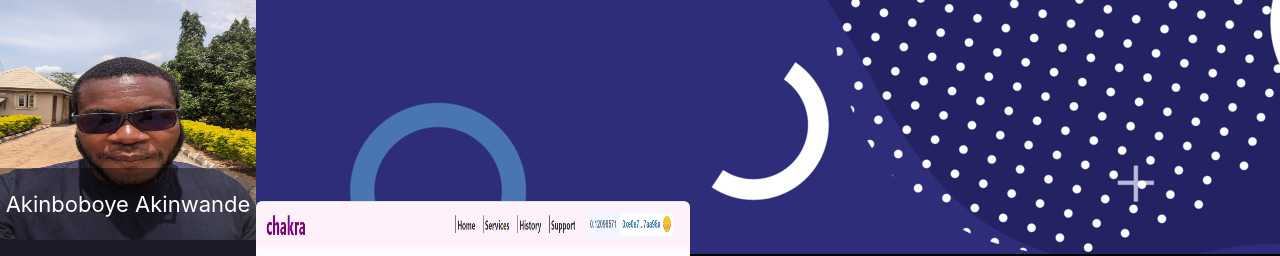
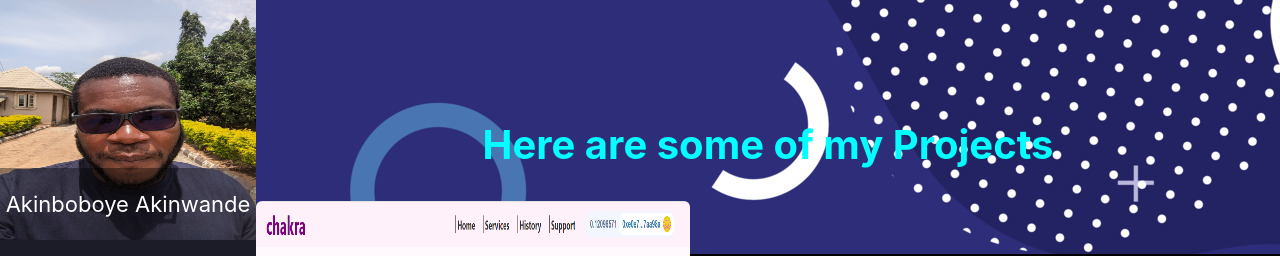
Before and after one commit to Boboye-Ak/Boboye-portfolio-nextjs, a Next.js app: page / in a window 1280 px wide. Both pictures are taken after a click on the element "Projects". Shown: the top 256 px of the page. Built offline with nearby package versions, Linux system fonts and the light colour scheme; some icons are missing.

Commit message:
put the header back in the projects page

```diff
--- a/components/Sections/ProjectsSection.js
+++ b/components/Sections/ProjectsSection.js
@@ -99,6 +99,7 @@ const ProjectsSection = ({ activePage, setActivePage }) => {
                 </div>
             </div>
             <div className="middle-third">
+                <div className="header">Here are some of my Projects</div>
                 <div
                     className="change-project-set previous"
                     onClick={() => {
--- a/styles/Sections/about-section.css
+++ b/styles/Sections/about-section.css
@@ -38,6 +38,7 @@
 .section.about .middle-third p {
     width: 80%;
     text-align: center;
+
 }
 
 .section.about .lower-third {
@@ -81,7 +82,6 @@
     }
     .section.about .middle-third p {
         width: 90%;
-
     }
 
     .section.about .middle-third p {
```
